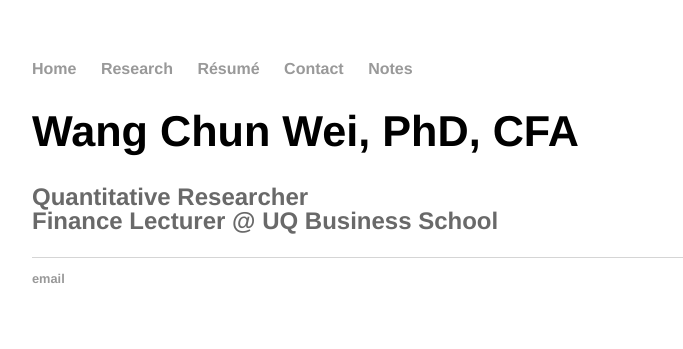
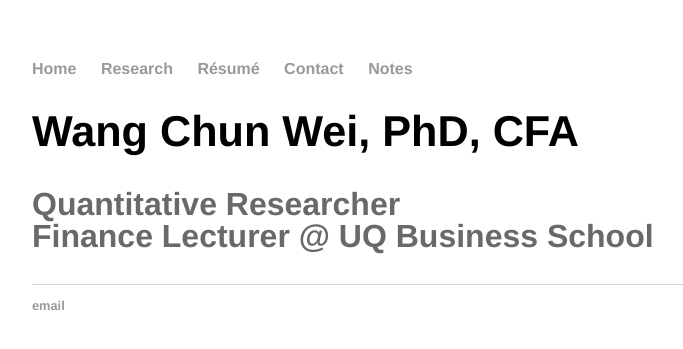
Before and after one commit to weiwangchun/weiwangchun.github.io, a Jekyll site: the page built from index.html, in a window 1280 px wide. Shown: the top 349 px of the page, without its empty margins (160-843 px from the left). Built offline with Jekyll 4.4.1, drawn with Linux system fonts in a browser that asks for light colours.

Commit message:
Update main.css

```diff
--- a/css/main.css
+++ b/css/main.css
@@ -23,6 +23,10 @@ h1 {
     font-size: 2.7em;
     font-family:'Helvetica', 'Arial', 'Sans-Serif';
 }
+h2 {
+    font-size: 2.0em;
+}
+
 p {
     font-size: 1em;
     font-family: 'Helvetica Neue';
```
